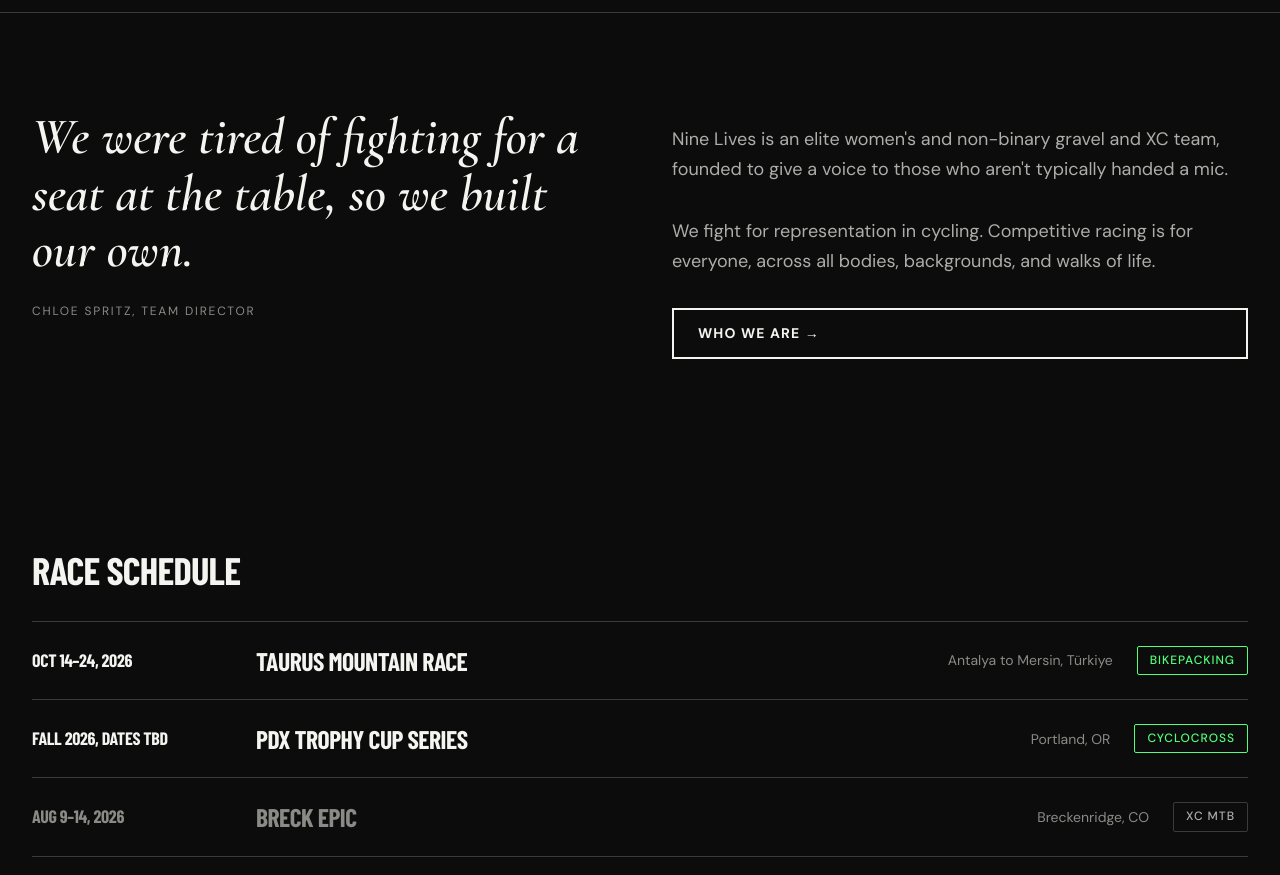
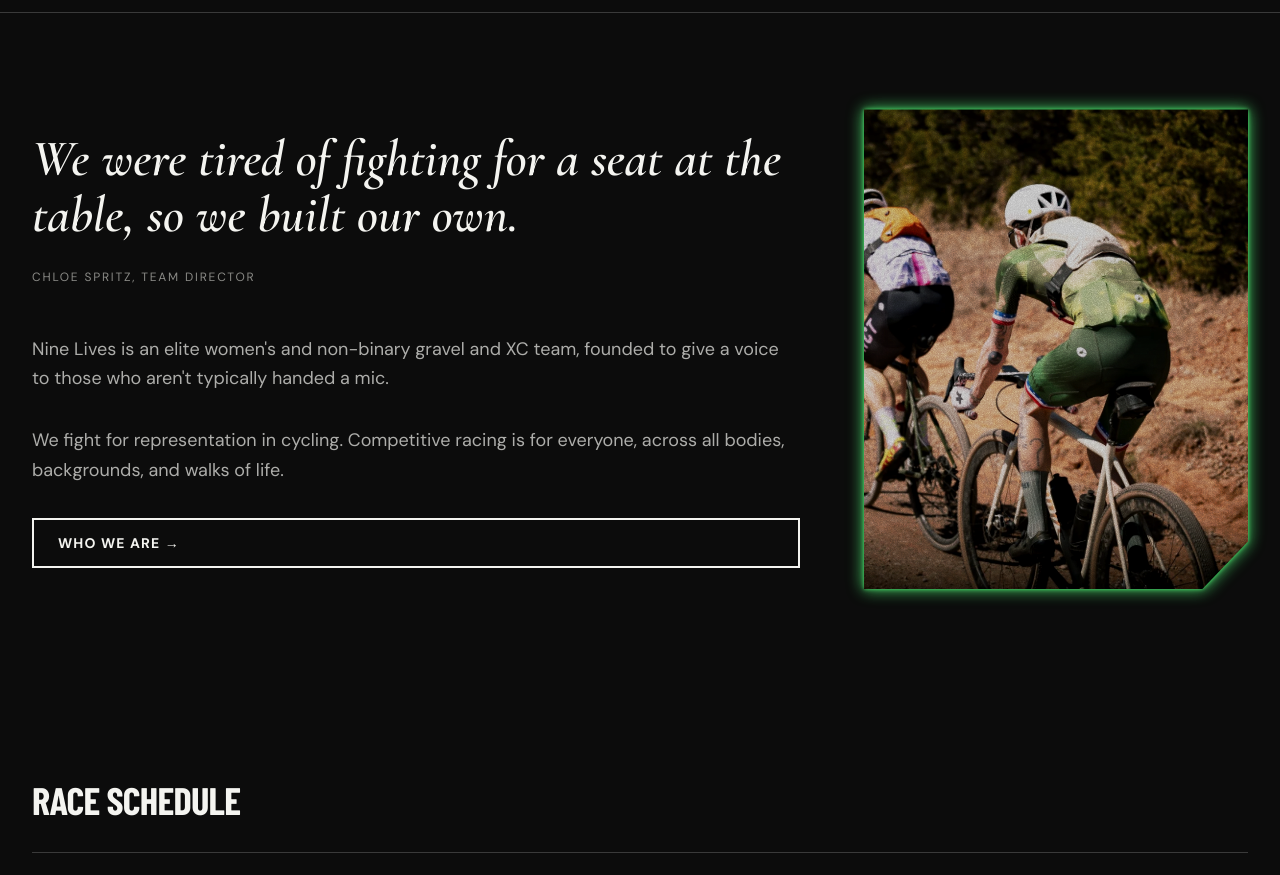
Before and after one commit to triemers/nine-lives-website, a React (Vite) app: page / in a window 1280 px wide. Shown: the part 874-1749 px from the top of the page. Built offline with nearby package versions, Linux system fonts and the light colour scheme; a web font is replaced by a local one.

Commit message:
Mission section: photo layout and treatment
- Stack quote and body copy in left column (66/33 split)
- Add MidSouth NB Pro Race photo in right column
- Chamfered clip-path shape, green glow frame via drop-shadow
- Grain overlay, brightness/contrast tuning, crop adjusted

```diff
--- a/src/components/home/MissionStatement.jsx
+++ b/src/components/home/MissionStatement.jsx
@@ -1,4 +1,5 @@
 import { Link } from 'react-router-dom'
+import photo from '../../assets/images/midsouth-nb-25.webp'
 import '../../styles/mission.scss'
 
 export default function MissionStatement() {
@@ -6,6 +7,7 @@ export default function MissionStatement() {
     <section className="mission section">
       <div className="container mission__inner">
 
+        <div className="mission__content">
           <div className="mission__quote-block">
             <blockquote className="mission__quote">
               We were tired of fighting for a seat at the table, so we built our own.
@@ -26,6 +28,17 @@ export default function MissionStatement() {
               <span>Who We Are →</span>
             </Link>
           </div>
+        </div>
+
+        <div className="mission__photo-frame">
+          <div className="mission__photo-wrap grain grain--heavy">
+            <img
+              src={photo}
+              alt="Nine Lives riders at MidSouth Nonbinary Pro Race"
+              className="mission__photo"
+            />
+          </div>
+        </div>
 
       </div>
     </section>
--- a/src/styles/mission.scss
+++ b/src/styles/mission.scss
@@ -3,14 +3,21 @@
 
   &__inner {
     display: grid;
-    grid-template-columns: 1fr 1fr;
+    grid-template-columns: 2fr 1fr;
     gap: var(--space-16);
-    align-items: start;
+    align-items: stretch;
 
     @media (max-width: 768px) {
       grid-template-columns: 1fr;
       gap: var(--space-8);
     }
+  }
+
+  &__content {
+    display: flex;
+    flex-direction: column;
+    gap: var(--space-12);
+    justify-content: center;
   }
 
   &__quote-block {
@@ -41,7 +48,6 @@
     display: flex;
     flex-direction: column;
     gap: var(--space-8);
-    padding-top: var(--space-4);
   }
 
   &__body {
@@ -49,4 +55,40 @@
     color: var(--color-gray-300);
     line-height: 1.65;
   }
+
+  // Wrapper that applies the glow frame via drop-shadow (follows clip-path shape)
+  &__photo-frame {
+    filter:
+      drop-shadow(0 0 8px rgba(82, 255, 122, 0.5))
+      drop-shadow(0 0 2px rgba(82, 255, 122, 0.9));
+  }
+
+  // Photo container — clipped to a chamfered shape, scanlines + tint baked into ::before
+  &__photo-wrap {
+    position: relative;
+    overflow: hidden;
+    min-height: 480px;
+    clip-path: polygon(0 0, 100% 0, 100% 90%, 88% 100%, 0 100%);
+
+
+    // Grain ::after is handled by .grain / .grain--heavy tokens
+    &::after {
+      opacity: 0.72;
+    }
+
+    @media (max-width: 768px) {
+      min-height: 320px;
+      clip-path: polygon(0 0, 100% 0, 100% 94%, 94% 100%, 0 100%);
+    }
+  }
+
+  &__photo {
+    position: absolute;
+    inset: 0;
+    width: 100%;
+    height: 100%;
+    object-fit: cover;
+    object-position: 75% 25%;
+    filter: grayscale(25%) contrast(1.08) brightness(0.72);
+  }
 }
```
Also changed, not shown: src/assets/images/midsouth-nb-25.webp (added). Lines whose indentation alone changed are shown as unchanged.
